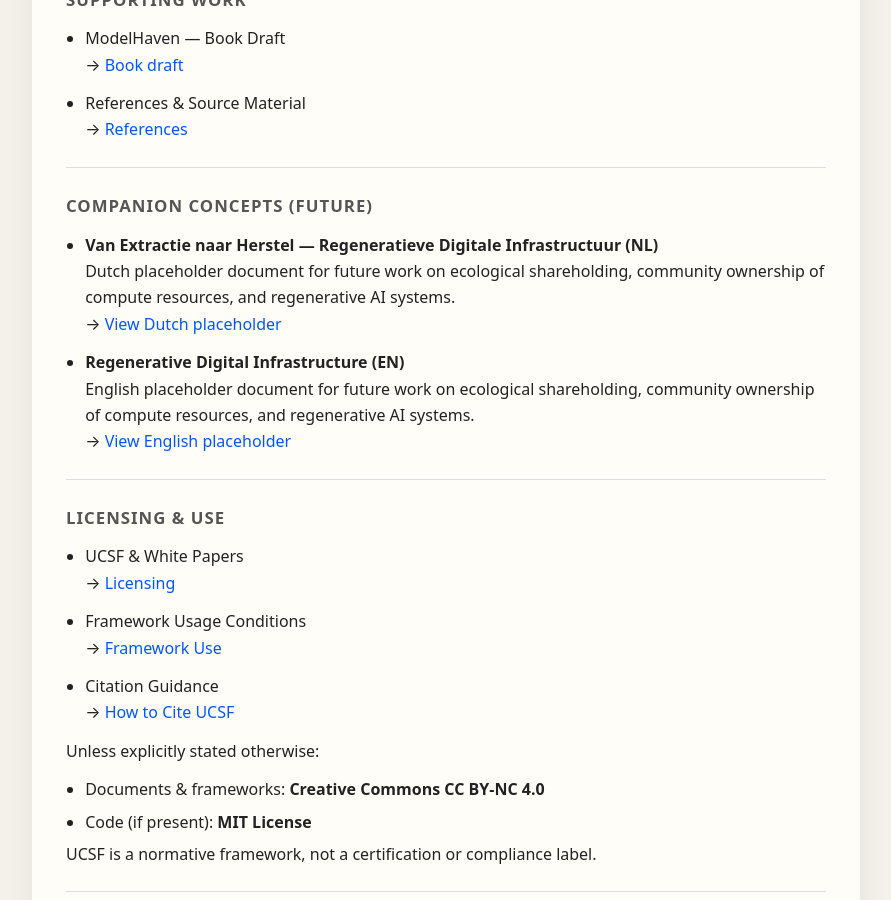
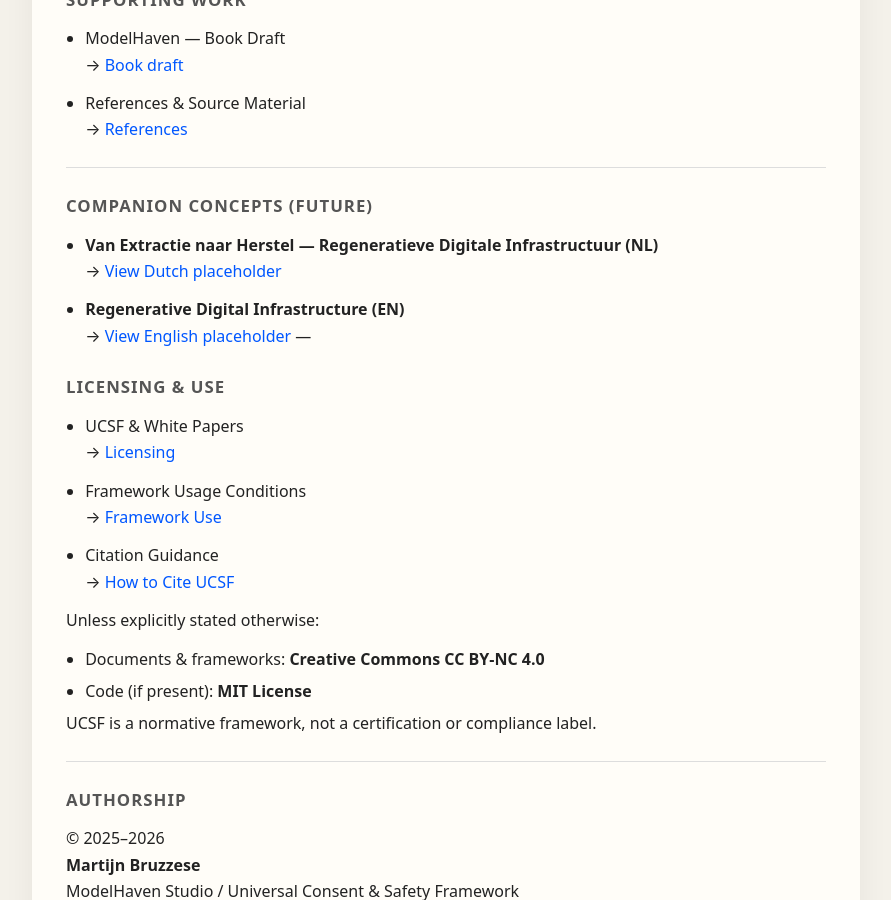
Before and after one commit to MartijnBruzzese/ModelHaven-Studio, a Jekyll site: the page built from index.md, in a window 1280 px wide and 900 px high, scrolled down 1781 px. Shown: the whole window, without its empty margins (194-1085 px from the left). Built offline with Jekyll 4.4.1, drawn with Linux system fonts in a browser that asks for light colours.

Commit message:
Update index.md

```diff
--- a/index.md
+++ b/index.md
@@ -93,13 +93,10 @@
 ## Companion Concepts (Future)
 
 - **Van Extractie naar Herstel — Regeneratieve Digitale Infrastructuur (NL)**
-  Dutch placeholder document for future work on ecological shareholding, community ownership of compute resources, and regenerative AI systems.
-  → [View Dutch placeholder](VAN_EXTRACTIE_NAAR_HERSTEL_NL.md)
+  → [View Dutch placeholder](./WHITE_PAPERS/NL/VAN_EXTRACTIE_NAAR_HERSTEL_NL.md)
 
 - **Regenerative Digital Infrastructure (EN)**
-  English placeholder document for future work on ecological shareholding, community ownership of compute resources, and regenerative AI systems.
-  → [View English placeholder](FUTURE_PAPER_REGENERATIVE_INFRASTRUCTURE.md)
-
+  → [View English placeholder](./WHITE_PAPERS/EN/FUTURE_PAPER_REGENERATIVE_INFRASTRUCTURE.md)
 ---
 
 ## Licensing & Use
```
